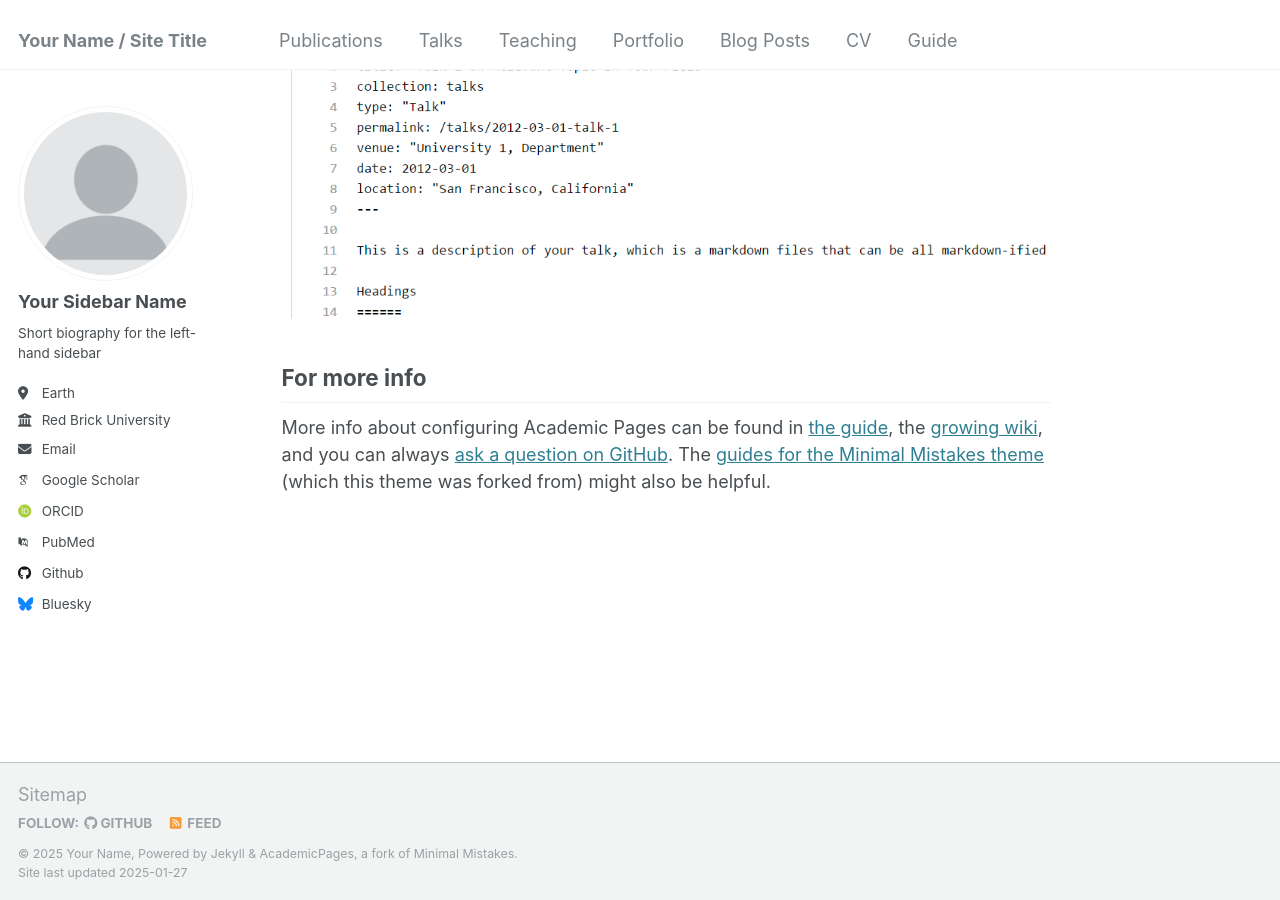
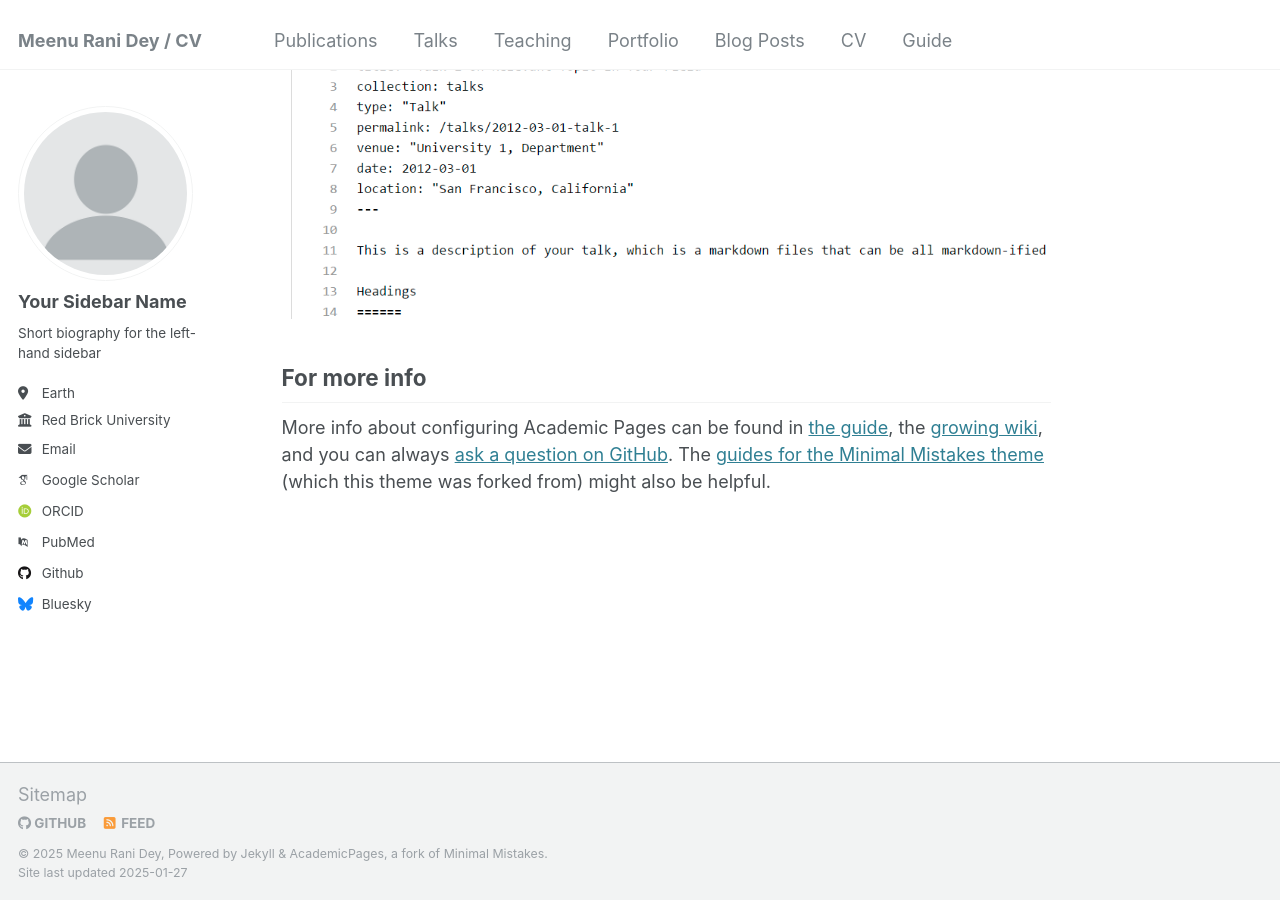
Before and after one commit to MeenuDey/MeenuDey, a Jekyll site: the page built from _pages/about.md, in a window 1280 px wide and 900 px high, scrolled down 2643 px. Built offline with Jekyll 4.4.1, drawn with Linux system fonts in a browser that asks for light colours; some web fonts are replaced.

Commit message:
Update _config.yml

```diff
--- a/_config.yml
+++ b/_config.yml
@@ -7,10 +7,10 @@
 # server process.
 
 # Basic Site Settings
-locale                   : "en-US"
-title                    : "Your Name / Site Title"
+locale                   : "India"
+title                    : "Meenu Rani Dey / CV"
 title_separator          : "-"
-name                     : &name "Your Name"
+name                     : &name "Meenu Rani Dey"
 description              : &description "personal description"
 url                      : https://academicpages.github.io # the base hostname & protocol for your site e.g. "https://[your GitHub username].github.io"
 baseurl                  : "" # the subpath of your site, e.g. "/blog"
```
